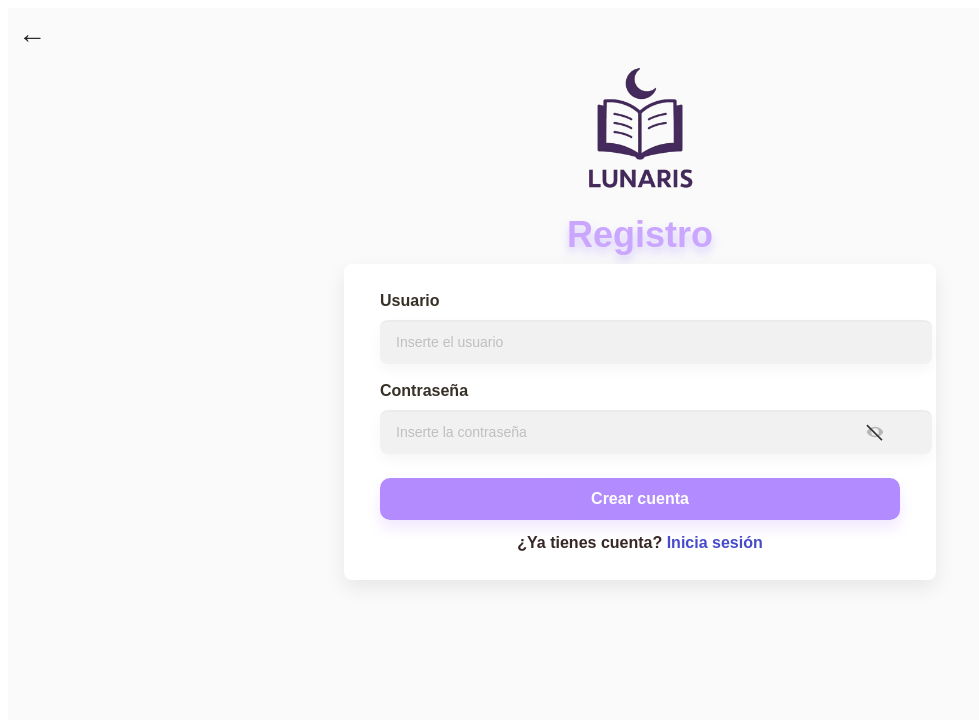
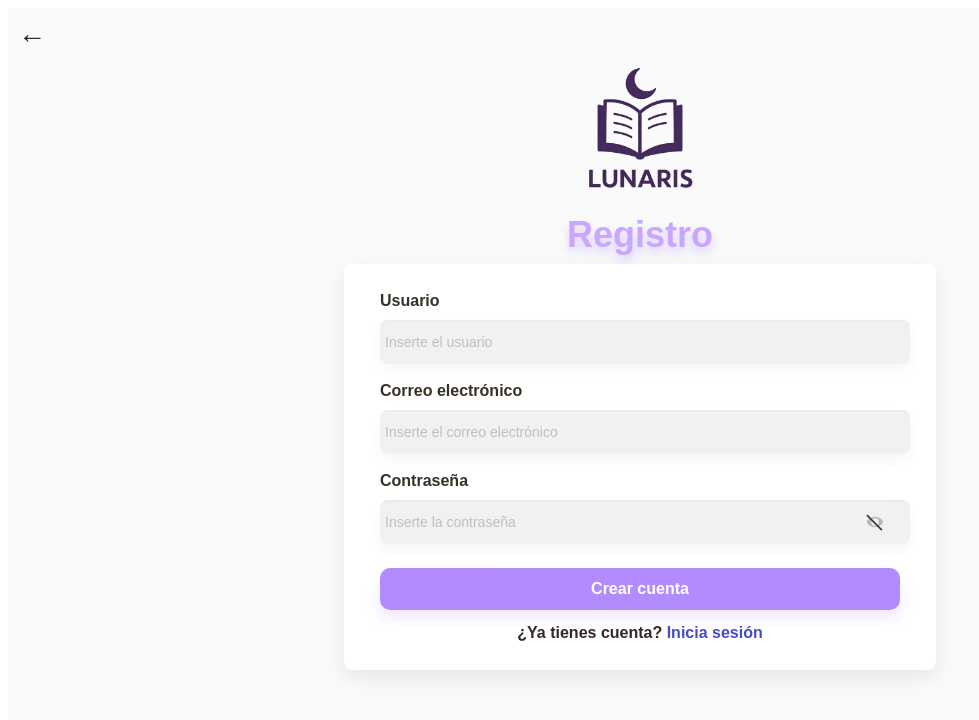
Before and after one commit to inesgarcia-nervion/lunaris_frontend, an Angular app: page /register in a window 1280 px wide. Shown: the top 720 px of the page, without its empty margins (0-979 px from the left). Built offline with nearby package versions, Linux system fonts and the light colour scheme.

Commit message:
Cambio visual en login y registro

```diff
--- a/src/app/components/login/login.component.css
+++ b/src/app/components/login/login.component.css
@@ -37,7 +37,7 @@
 .label { display:block; font-weight:700; margin-bottom:10px; color:#373026; font-family: "Poppins", sans-serif; }
 .input {
   width:100%;
-  padding: 14px 16px;
+  padding: 14px 5px;
   border-radius: 8px;
   border: none;
   background: #f1f1f1;
--- a/src/app/components/register/register.component.css
+++ b/src/app/components/register/register.component.css
@@ -37,7 +37,7 @@
 .label { display:block; font-weight:700; margin-bottom:10px; color:#373026; font-family: "Poppins", sans-serif; }
 .input {
   width:100%;
-  padding: 14px 16px;
+  padding: 14px 5px;
   border-radius: 8px;
   border: none;
   background: #f1f1f1;
--- a/src/app/components/register/register.component.html
+++ b/src/app/components/register/register.component.html
@@ -11,6 +11,11 @@
       <div class="field">
         <label class="label">Usuario</label>
         <input class="input" [(ngModel)]="username" name="username" placeholder="Inserte el usuario" required />
+      </div>
+
+      <div class="field">
+        <label class="label">Correo electrónico</label>
+        <input class="input" [(ngModel)]="email" name="email" placeholder="Inserte el correo electrónico" required />
       </div>
 
       <div class="field">
```
